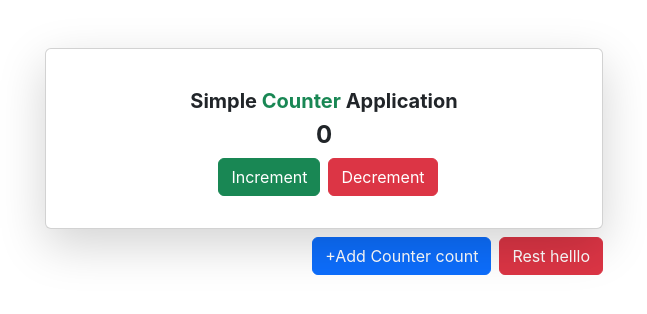
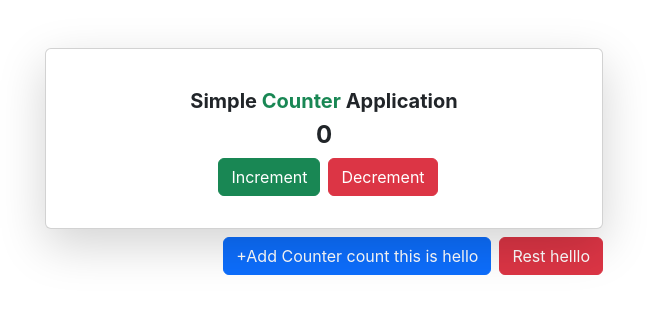
Before and after one commit to SShipon/redux-counter-app, a React (Create React App) app: page / in a window 1280 px wide. Shown: the top 314 px of the page, without its empty margins (316-963 px from the left). Built offline with nearby package versions, Linux system fonts and the light colour scheme.

Commit message:
updated code
Signed-off-by: SShipon <nxshipon@gmail.com>

```diff
--- a/src/Pages/Counter/Counter.jsx
+++ b/src/Pages/Counter/Counter.jsx
@@ -23,7 +23,7 @@ function Counter({ count, increment, decrement }) {
         </div>
         <div class="d-flex my-2">
           <button href="#" class="btn btn-primary mx-2 ms-auto" id="addCounter">
-            +Add Counter count
+            +Add Counter count this is hello
           </button>
           <button href="#" class="btn btn-danger" id="rest">
             Rest helllo
```
